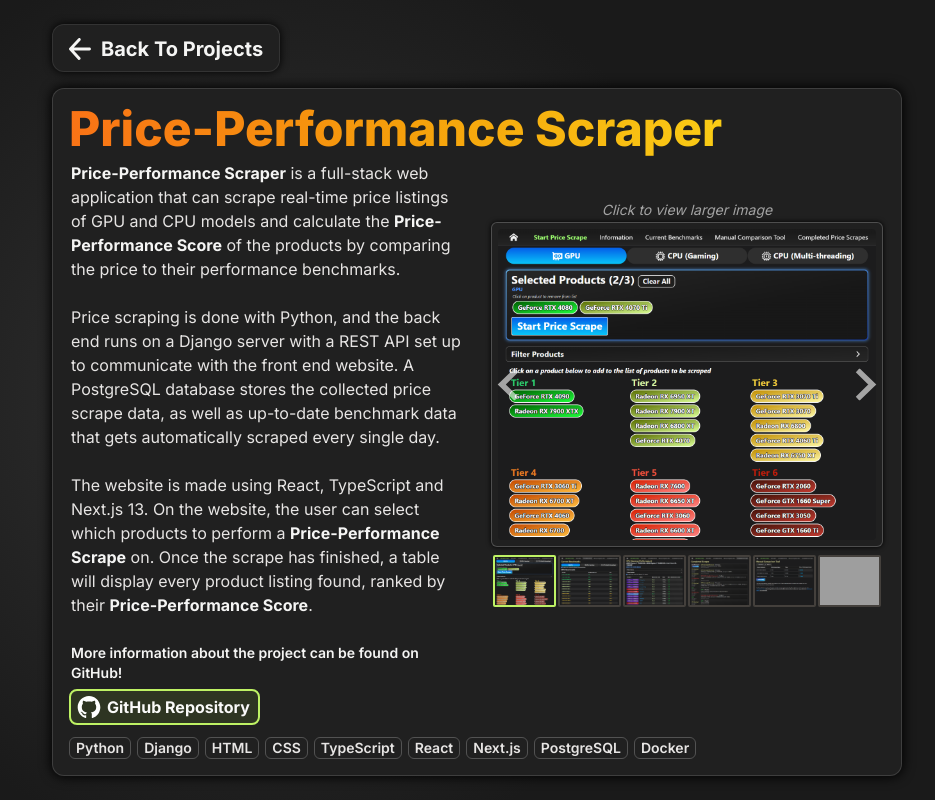
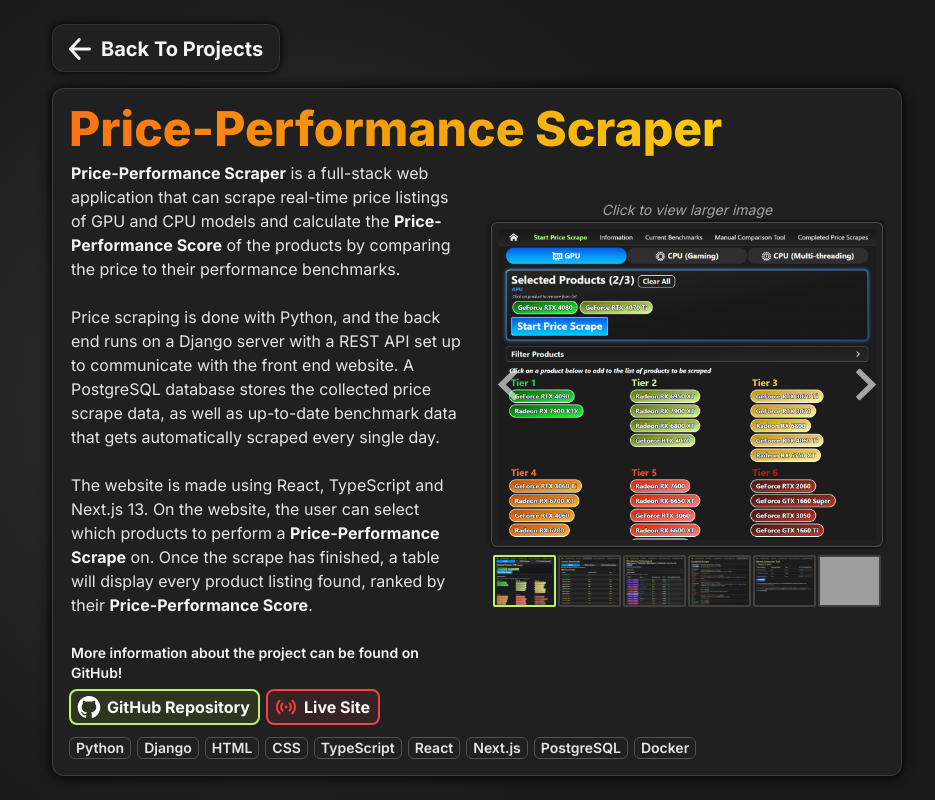
Before and after one commit to vik-ma/portfolio, a Next.js app: page /projects/price-performance-scraper in a window 1280 px wide. Shown: the whole page, without its empty margins (163-1098 px from the left). Built offline with nearby package versions, Linux system fonts and the light colour scheme; grey boxes are pictures that could not be loaded.

Commit message:
Added live site link to PPS

```diff
--- a/app/ProjectsInfo.tsx
+++ b/app/ProjectsInfo.tsx
@@ -79,7 +79,7 @@ export const ProjectsInfo = {
     previewImgMenuHeightList: [48, 48, 48, 48, 48, 48],
     fullSizeImgMaxWidth: 848,
     githubLink: "https://github.com/vik-ma/Price-Performance-Scraper/",
-    liveSiteLink: "",
+    liveSiteLink: "https://price-performance-scraper.vercel.app/",
   },
   "pathfinding-race": {
     name: "Pathfinding Race",
```
